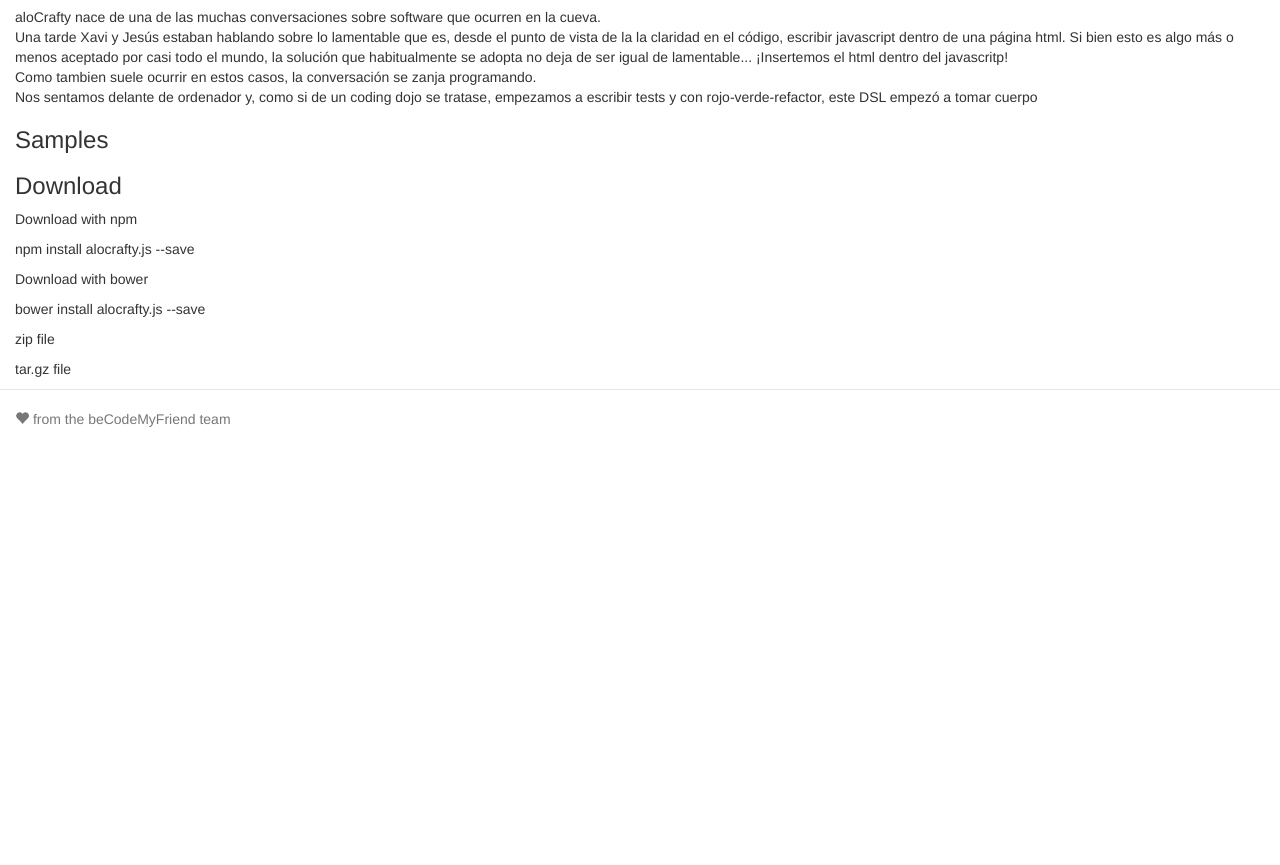
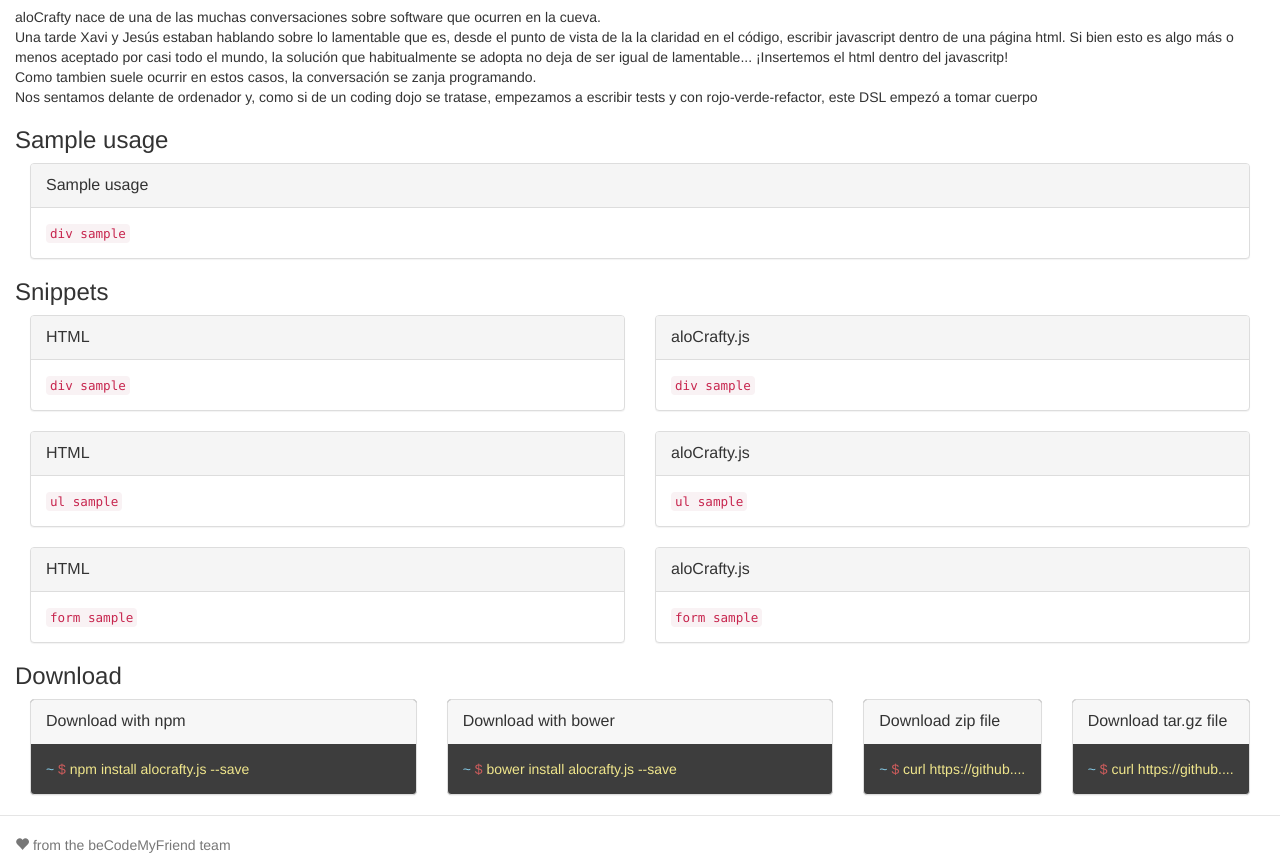
Before and after one commit to gerardorf/alocrafty.js, a website: page app/index.html in a window 1280 px wide. Shown: the part 351-1216 px from the top of the page. Before the commit the page ends 810 px from the top, so only its background shows below. Drawn offline with nearby package versions, Linux system fonts and the light colour scheme; files that its build step writes are made by us from their sources.

Commit message:
first shell like download section

```diff
--- a/app/index.html
+++ b/app/index.html
@@ -20,27 +20,23 @@
         <!--[if lt IE 10]>
         <p class="browsehappy">You are using an <strong>outdated</strong> browser. Please <a href="http://browsehappy.com/">upgrade your browser</a> to improve your experience.</p>
         <![endif]-->
-
-
-        <div class="nav">
+        <nav class="nav">
             <div>
                 <ul class="pull-left">
                     <li>aloCrafty.js logo</li>
                 </ul>
                 <ul class="pull-right">
-                    <li><a href="#">history</a></li>
-                    <li><a href="#">samples</a></li>
-                    <li><a href="#">download</a></li>
+                    <li><a href="#history">history</a></li>
+                    <li><a href="#samples">samples</a></li>
+                    <li><a href="#download">download</a></li>
                 </ul>
             </div>
-        </div>
-
+        </nav>
         <div class="jumbotron">
             <h1>aloCrafty.js</h1>
             <p>Quit messing up your perfectly formatted javascript code with html</p>
         </div>
-
-        <div class="history">
+        <div id="history" class="history">
             <div>
                 <h3>Un poco de historia</h3>
                 <p>aloCrafty nace de una de las muchas conversaciones sobre software que ocurren en la cueva.<br>
@@ -49,41 +45,139 @@
                 Nos sentamos delante de ordenador y, como si de un coding dojo se tratase, empezamos a escribir tests y con rojo-verde-refactor, este DSL empezó a tomar cuerpo</p>
             </div>
         </div>
-
-        <div class="samples">
-            <h3>Samples</h3>
+        <div id="samples" class="samples">
+            <h3>Sample usage</h3>
+            <div class="html-div col-md-12">
+                <div class="panel panel-default">
+                    <div class="panel-heading">
+                        <p class="panel-title">Sample usage</p>
                     </div>
-
-        <div class="download">
-            <h3>Download</h3>
-            <div class="npm">
-                <p>Download with npm</p>
-                <p>npm install alocrafty.js --save</p>
-            </div>
-            <div class="bower">
-                <p>Download with bower</p>
-                <p>bower install alocrafty.js --save</p>
-            </div>
-            <div class="zip">
-                <p>zip file</p>
-            </div>
-            <div class="tar">
-                <p>tar.gz file</p>
+                    <div class="panel-body">
+                        <code>div sample</code>
                     </div>
                 </div>
-
-        <div class="footer">
+            </div>
+            <h3>Snippets</h3>
+            <div class="html-div col-md-6">
+                <div class="panel panel-default">
+                    <div class="panel-heading">
+                        <p class="panel-title">HTML</p>
+                    </div>
+                    <div class="panel-body">
+                        <code>div sample</code>
+                    </div>
+                </div>
+            </div>
+            <div class="alc-div col-md-6">
+                <div class="panel panel-default">
+                    <div class="panel-heading">
+                        <p class="panel-title">aloCrafty.js</p>
+                    </div>
+                    <div class="panel-body">
+                        <code>div sample</code>
+                    </div>
+                </div>
+            </div>
+            <div class="html-ul col-md-6">
+                <div class="panel panel-default">
+                    <div class="panel-heading">
+                        <p class="panel-title">HTML</p>
+                    </div>
+                    <div class="panel-body">
+                        <code>ul sample</code>
+                    </div>
+                </div>
+            </div>
+            <div class="alc-ul col-md-6">
+                <div class="panel panel-default">
+                    <div class="panel-heading">
+                        <p class="panel-title">aloCrafty.js</p>
+                    </div>
+                    <div class="panel-body">
+                        <code>ul sample</code>
+                    </div>
+                </div>
+            </div>
+            <div class="html-form col-md-6">
+                <div class="panel panel-default">
+                    <div class="panel-heading">
+                        <p class="panel-title">HTML</p>
+                    </div>
+                    <div class="panel-body">
+                        <code>form sample</code>
+                    </div>
+                </div>
+            </div>
+            <div class="alc-form col-md-6">
+                <div class="panel panel-default">
+                    <div class="panel-heading">
+                        <p class="panel-title">aloCrafty.js</p>
+                    </div>
+                    <div class="panel-body">
+                        <code>form sample</code>
+                    </div>
+                </div>
+            </div>
+        </div>
+        <div id="download" class="download">
+            <h3>Download</h3>
+            <div class="col-md-4">
+                <div class="panel panel-shell">
+                    <div class="panel-heading">
+                        <p class="panel-title">Download with npm</p>
+                    </div>
+                    <div class="panel-body">
+                        <span class="path">~</span>
+                        <span class="prompt">$</span>
+                        <span class="command">npm install alocrafty.js --save</span>
+                    </div>
+                </div>
+            </div>
+            <div class="col-md-4">
+                <div class="panel panel-shell">
+                    <div class="panel-heading">
+                        <p class="panel-title">Download with bower</p>
+                    </div>
+                    <div class="panel-body">
+                        <span class="path">~</span>
+                        <span class="prompt">$</span>
+                        <span class="command">bower install alocrafty.js --save</span>
+                    </div>
+                </div>
+            </div>
+            <div class="col-md-2">
+                <div class="panel panel-shell">
+                    <div class="panel-heading">
+                        <p class="panel-title">Download zip file</p>
+                    </div>
+                    <div class="panel-body">
+                        <span class="path">~</span>
+                        <span class="prompt">$</span>
+                        <span class="command">curl https://github....</span>
+                    </div>
+                </div>
+            </div>
+            <div class="col-md-2">
+                <div class="panel panel-shell">
+                    <div class="panel-heading">
+                        <p class="panel-title">Download tar.gz file</p>
+                    </div>
+                    <div class="panel-body">
+                        <span class="path">~</span>
+                        <span class="prompt">$</span>
+                        <span class="command">curl https://github....</span>
+                    </div>
+                </div>
+            </div>
+        </div>
+        <div class="footer col-md-12">
             <p><span class="glyphicon glyphicon-heart"></span> from the beCodeMyFriend team</p>
         </div>
-
-
-
         <!-- build:js scripts/vendor.js -->
         <!-- bower:js -->
         <script src="../bower_components/jquery/dist/jquery.js"></script>
         <!-- endbower -->
         <!-- endbuild -->
-
         <!-- Google Analytics: change UA-XXXXX-X to be your site's ID. -->
         <script>
         (function(b,o,i,l,e,r){b.GoogleAnalyticsObject=l;b[l]||(b[l]=
@@ -93,7 +187,6 @@
         r.parentNode.insertBefore(e,r)}(window,document,'script','ga'));
         ga('create','UA-XXXXX-X');ga('send','pageview');
         </script>
-
         <!-- build:js scripts/plugins.js -->
         <script src="../bower_components/bootstrap/js/affix.js"></script>
         <script src="../bower_components/bootstrap/js/alert.js"></script>
@@ -108,7 +201,6 @@
         <script src="../bower_components/bootstrap/js/collapse.js"></script>
         <script src="../bower_components/bootstrap/js/tab.js"></script>
         <!-- endbuild -->
-
         <!-- build:js({app,.tmp}) scripts/main.js -->
         <script src="scripts/main.js"></script>
         <!-- endbuild -->
--- a/app/styles/main.css
+++ b/app/styles/main.css
@@ -52,7 +52,6 @@
 /* Main marketing message and sign up button */
 .jumbotron {
     text-align: center;
-    border-bottom: 1px solid #e5e5e5;
     background-color: #D00A0A;
 }
 
@@ -60,6 +59,34 @@
     color: #F77000;
 }
 
+
+.panel-shell {
+  border-color: #DDDDDD;
+  background-color: #3D3D3D;
+}
+
+.panel-shell > .panel-heading {
+  background-color: #F7F7F7;
+  background-image: -moz-linear-gradient(center top , #F7F7F7 0%, #CFCFCF 7%, #AAAAAA 100%);
+}
+
+.panel-shell > .panel-heading + .panel-collapse .panel-body {
+  border-top-color: #428bca;
+}
+
+.panel-shell > .panel-footer + .panel-collapse .panel-body {
+  border-bottom-color: #428bca;
+}
+
+.path{
+    color: #87CEEB;
+}
+.prompt{
+    color: #CD5C5C;
+}
+.command{
+    color: #F0E68C;
+}
 
 /* Responsive: Portrait tablets and up */
 @media screen and (min-width: 768px) {
```
Lines whose indentation alone changed are shown as unchanged.
